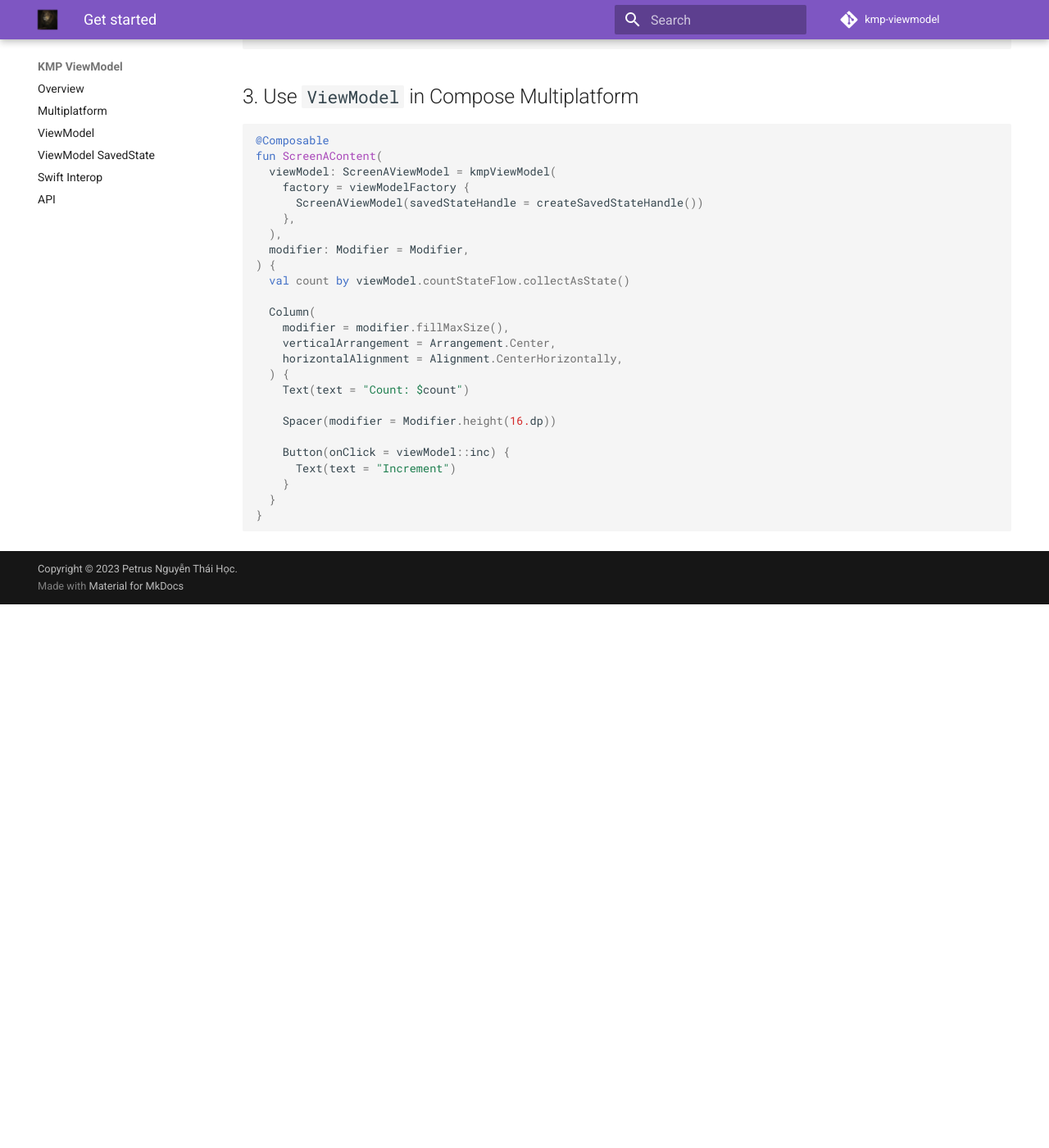
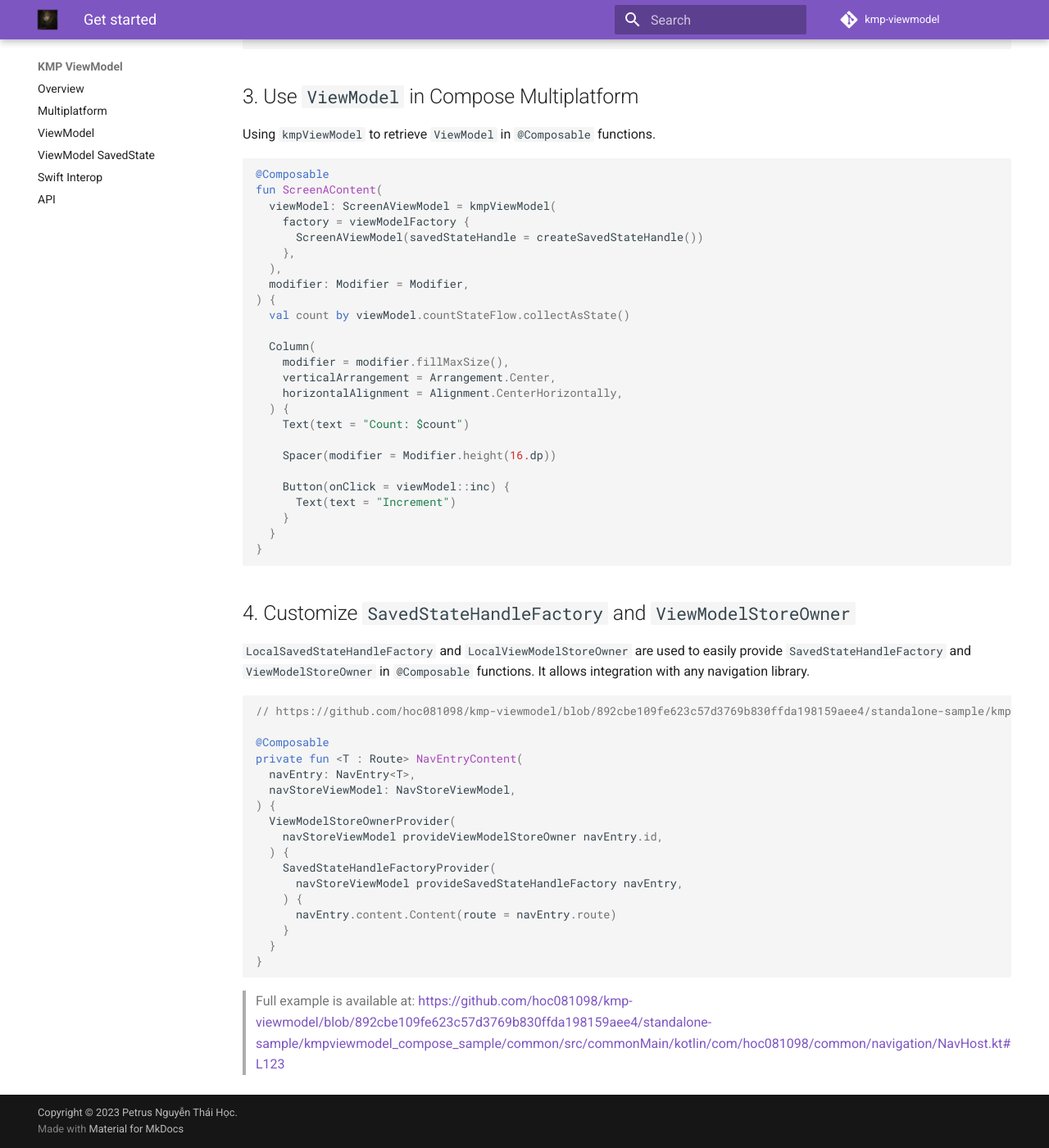
Before and after one commit to hoc081098/kmp-viewmodel, an MkDocs documentation site: the page built from docs/viewmodel-compose.md, in a window 1280 px wide and 1400 px high, scrolled down 1148 px. Shown: the whole window at 82% size. Built offline with MkDocs 1.6.1 and Material for MkDocs 9.7.7, drawn with Linux system fonts in a browser that asks for light colours; comment, search, counter and statistics services are not loaded; before the commit the page ends 1885 px from its top, so only the background shows below that.

Commit message:
docs: add viewmodel-compose.md

````diff
--- a/docs/viewmodel-compose.md
+++ b/docs/viewmodel-compose.md
@@ -77,6 +77,8 @@ class ScreenAViewModel(
 
 ## 3. Use `ViewModel` in Compose Multiplatform
 
+Using `kmpViewModel` to retrieve `ViewModel` in `@Composable` functions.
+
 ```kotlin
 @Composable
 fun ScreenAContent(
@@ -104,3 +106,32 @@ fun ScreenAContent(
   }
 }
 ```
+
+## 4. Customize `SavedStateHandleFactory` and `ViewModelStoreOwner`
+
+`LocalSavedStateHandleFactory` and `LocalViewModelStoreOwner` are used to easily provide `SavedStateHandleFactory`
+and `ViewModelStoreOwner` in `@Composable` functions.
+It allows integration with any navigation library.
+
+```kotlin
+// https://github.com/hoc081098/kmp-viewmodel/blob/892cbe109fe623c57d3769b830ffda198159aee4/standalone-sample/kmpviewmodel_compose_sample/common/src/commonMain/kotlin/com/hoc081098/common/navigation/NavHost.kt#L123
+
+@Composable
+private fun <T : Route> NavEntryContent(
+  navEntry: NavEntry<T>,
+  navStoreViewModel: NavStoreViewModel,
+) {
+  ViewModelStoreOwnerProvider(
+    navStoreViewModel provideViewModelStoreOwner navEntry.id,
+  ) {
+    SavedStateHandleFactoryProvider(
+      navStoreViewModel provideSavedStateHandleFactory navEntry,
+    ) {
+      navEntry.content.Content(route = navEntry.route)
+    }
+  }
+}
+```
+
+> Full example is available at:
+> https://github.com/hoc081098/kmp-viewmodel/blob/892cbe109fe623c57d3769b830ffda198159aee4/standalone-sample/kmpviewmodel_compose_sample/common/src/commonMain/kotlin/com/hoc081098/common/navigation/NavHost.kt#L123
````
